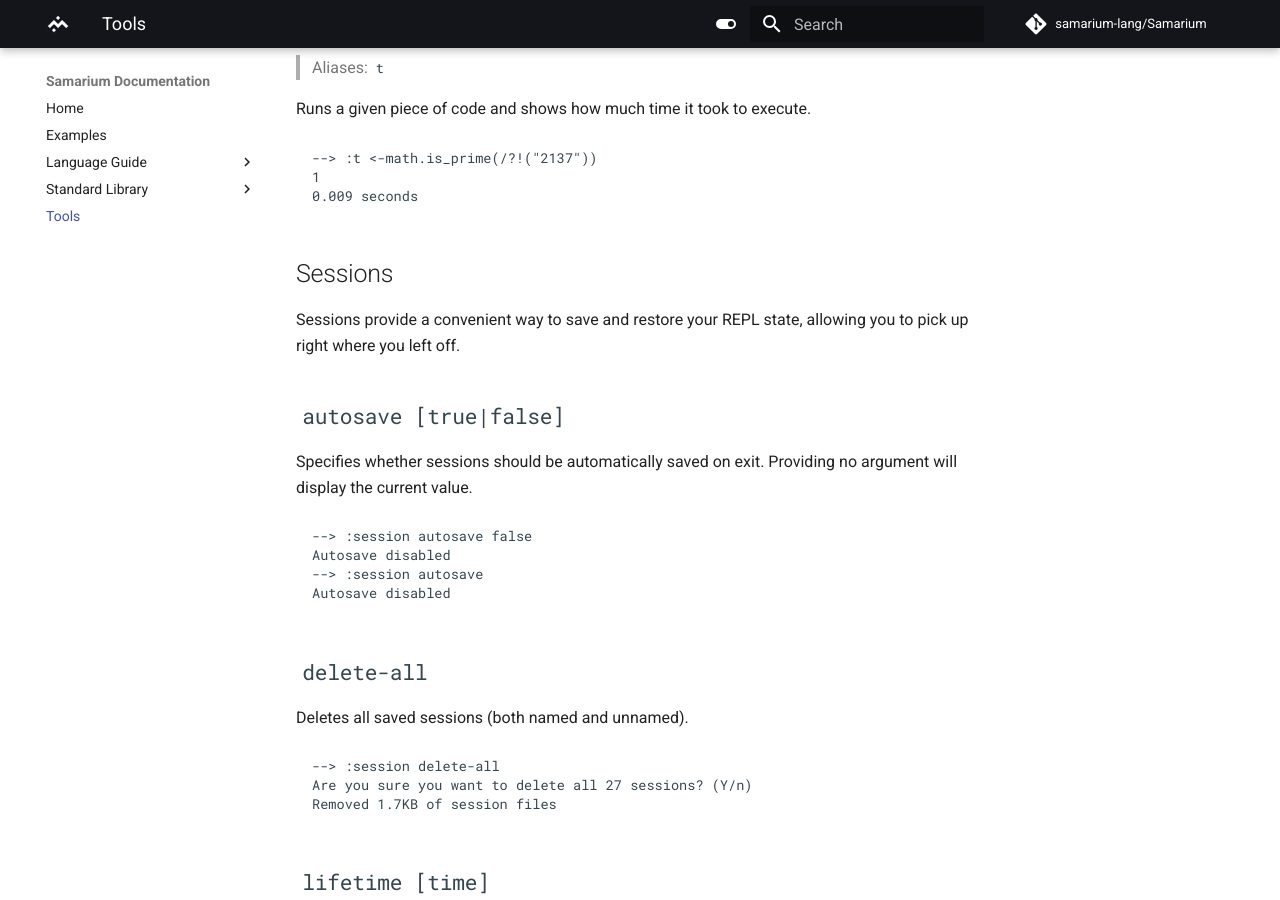
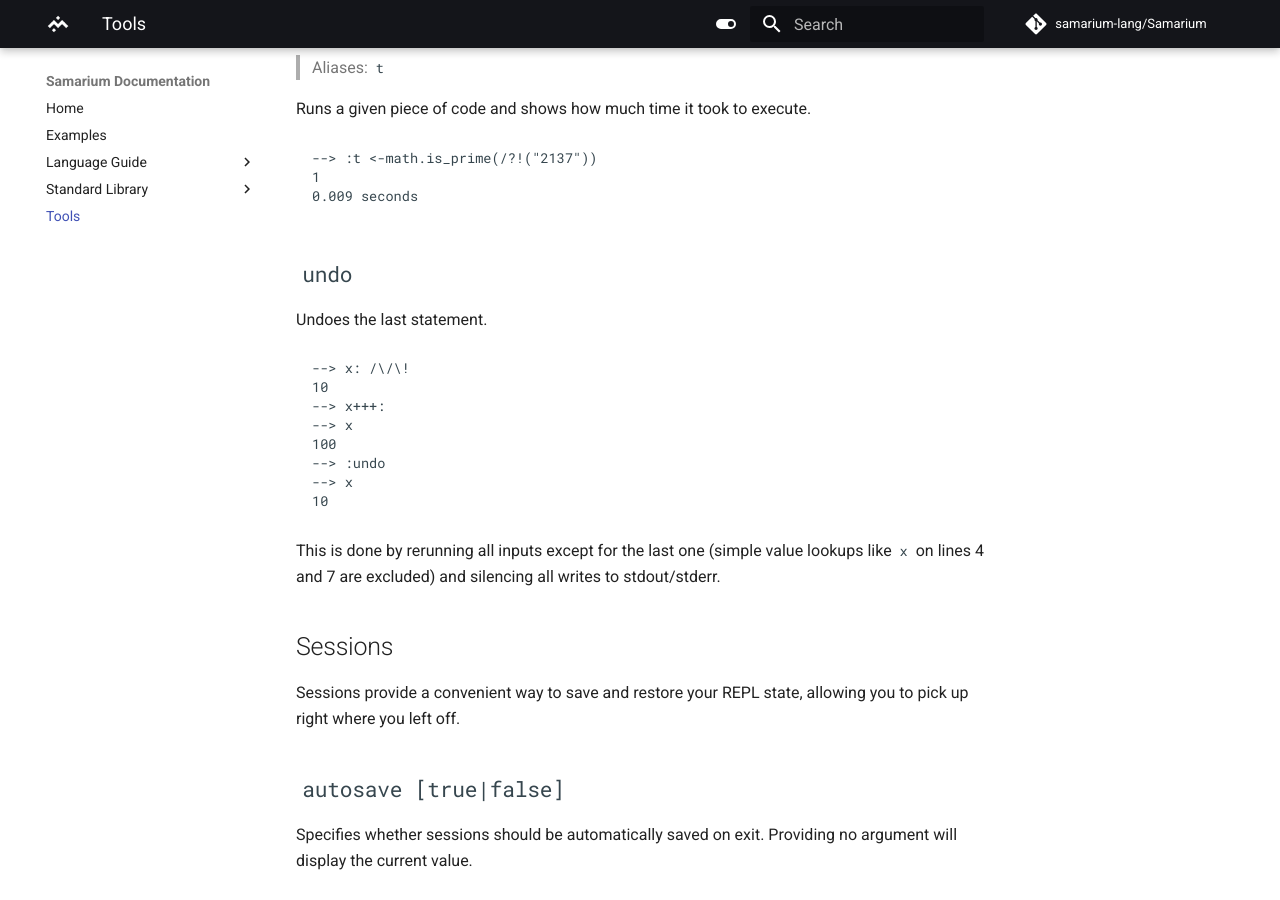
Before and after one commit to samarium-lang/Samarium, an MkDocs documentation site: the page built from docs/tools.md, in a window 1280 px wide and 900 px high, scrolled down 2531 px. Built offline with MkDocs 1.6.1 and Material for MkDocs 9.7.7, drawn with Linux system fonts in a browser that asks for light colours; comment, search, counter and statistics services are not loaded.

Commit message:
(docs) Added undo command

````diff
--- a/docs/tools.md
+++ b/docs/tools.md
@@ -120,6 +120,23 @@
 ```
 
 
+## `undo`
+Undoes the last statement.
+```
+--> x: /\/\!
+10
+--> x+++:
+--> x
+100
+--> :undo
+--> x
+10
+```
+This is done by rerunning all inputs except for the last one (simple value
+lookups like `x` on lines 4 and 7 are excluded) and silencing all writes to
+stdout/stderr.
+
+
 ## Sessions
 
 Sessions provide a convenient way to save and restore your REPL state, allowing
````
